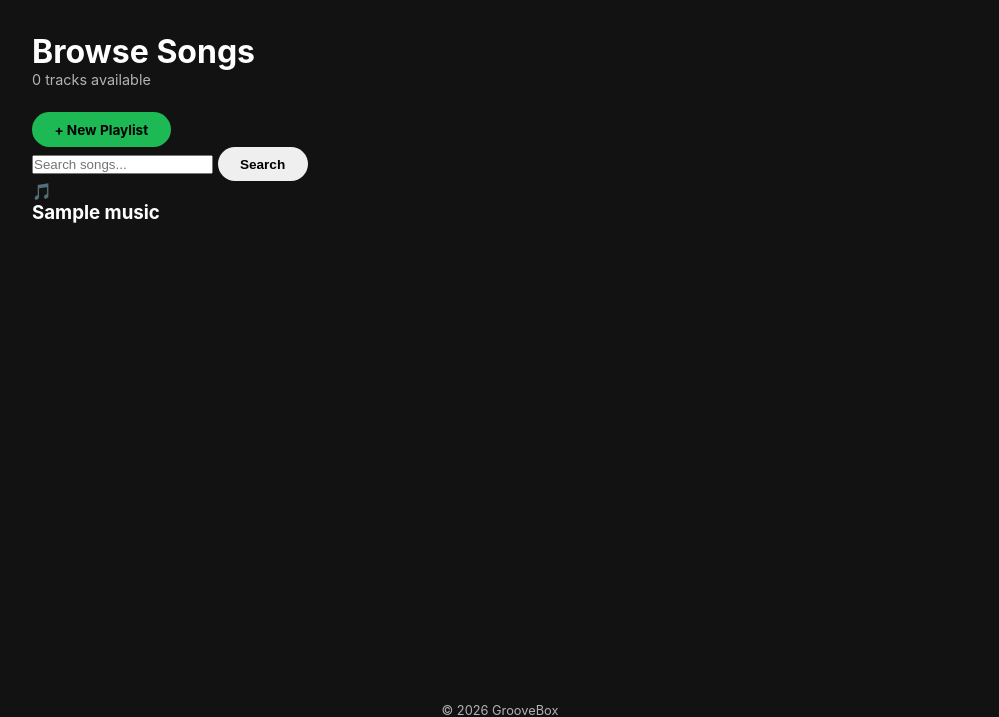
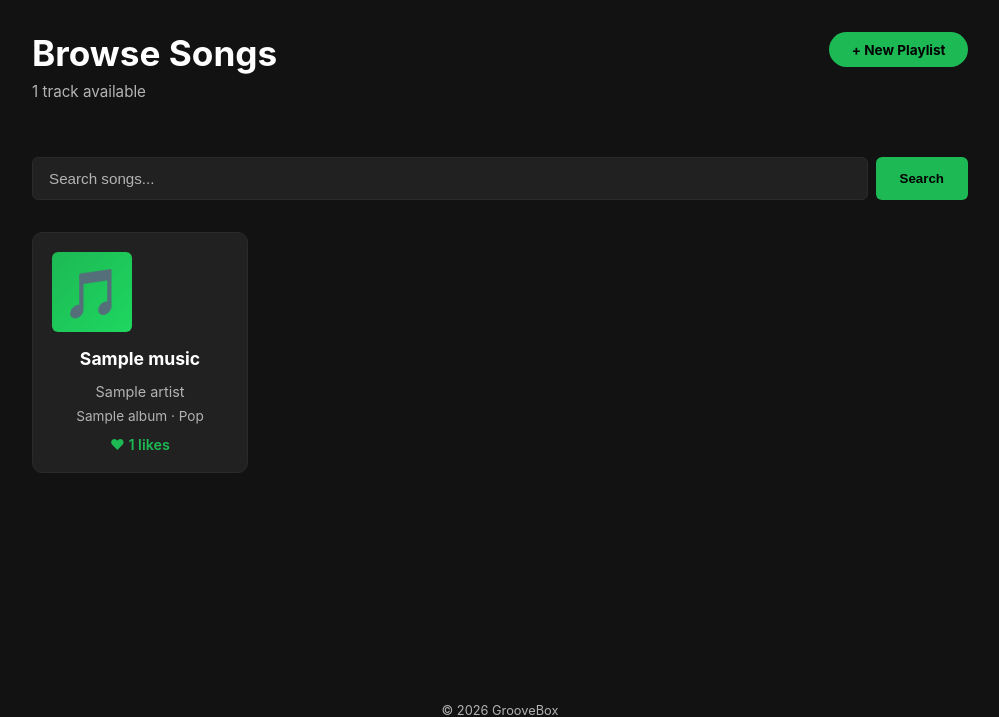
Before and after one commit to f20250867-gif/workshop-project, a Django app: page / in a window 1280 px wide. Shown: the part 58-775 px from the top of the page, without its empty margins (140-1139 px from the left). Run offline with Django 5.2, Linux system fonts and the light colour scheme; tables that the repository leaves empty hold one stand-in row (values such as "Sample post").

Commit message:
frontend changed

```diff
--- a/music/static/music/style.css
+++ b/music/static/music/style.css
@@ -71,3 +71,237 @@ main { flex: 1; padding: 2rem; max-width: 1000px; margin: 0 auto; width: 100%; }
 .btn-primary:hover { background: var(--accent-hover); transform: scale(1.03); }
 
 footer { text-align: center; padding: 1.5rem; color: var(--text-secondary); font-size: 0.8rem; }
+
+/* Home Page Styles */
+.home-header {
+    display: flex;
+    justify-content: space-between;
+    align-items: flex-start;
+    margin-bottom: 2rem;
+    gap: 1.5rem;
+}
+.home-header h1 {
+    font-size: 2.2rem;
+    margin-bottom: 0.5rem;
+}
+.home-header .subtitle {
+    color: var(--text-secondary);
+    font-size: 0.95rem;
+}
+
+.search-container {
+    margin-bottom: 2rem;
+}
+.search-form {
+    display: flex;
+    gap: 0.5rem;
+}
+.search-input {
+    flex: 1;
+    padding: 0.75rem 1rem;
+    background: var(--bg-card);
+    border: 1px solid var(--border);
+    border-radius: 6px;
+    color: var(--text-primary);
+    font-size: 0.95rem;
+}
+.search-input::placeholder {
+    color: var(--text-secondary);
+}
+.search-input:focus {
+    outline: none;
+    border-color: var(--accent);
+}
+.btn-search {
+    padding: 0.75rem 1.5rem;
+    background: var(--accent);
+    color: #000;
+    border: none;
+    border-radius: 6px;
+    font-weight: 700;
+    cursor: pointer;
+    transition: background 0.15s, transform 0.1s;
+}
+.btn-search:hover {
+    background: var(--accent-hover);
+    transform: scale(1.02);
+}
+
+/* Song Grid */
+.song-grid {
+    display: grid;
+    grid-template-columns: repeat(auto-fill, minmax(180px, 1fr));
+    gap: 1.5rem;
+    margin-bottom: 2rem;
+}
+
+.song-card {
+    background: var(--bg-card);
+    border: 1px solid var(--border);
+    border-radius: 10px;
+    padding: 1.2rem;
+    text-align: center;
+    transition: transform 0.2s, background 0.2s, box-shadow 0.2s;
+    cursor: pointer;
+}
+.song-card:hover {
+    background: var(--bg-elevated);
+    transform: translateY(-4px);
+    box-shadow: 0 8px 16px rgba(29, 185, 84, 0.15);
+    border-color: var(--accent);
+}
+
+.song-art {
+    font-size: 3rem;
+    margin-bottom: 1rem;
+    display: inline-block;
+    width: 80px;
+    height: 80px;
+    background: linear-gradient(135deg, #1DB954, #1ed760);
+    border-radius: 6px;
+    display: flex;
+    align-items: center;
+    justify-content: center;
+}
+.song-title {
+    font-size: 1.1rem;
+    font-weight: 700;
+    margin-bottom: 0.75rem;
+    color: var(--text-primary);
+    line-height: 1.3;
+    word-break: break-word;
+}
+.song-artist {
+    color: var(--text-secondary);
+    font-size: 0.9rem;
+    margin-bottom: 0.5rem;
+}
+.song-meta {
+    color: var(--text-secondary);
+    font-size: 0.85rem;
+    margin-bottom: 0.5rem;
+}
+.song-likes {
+    color: var(--accent);
+    font-size: 0.9rem;
+    font-weight: 600;
+    margin-top: 0.75rem;
+}
+
+.empty-state {
+    text-align: center;
+    color: var(--text-secondary);
+    font-size: 1rem;
+    padding: 3rem 1rem;
+}
+
+/* Artist Detail Page */
+.artist-header {
+    background: linear-gradient(135deg, #1DB954 0%, #1ed760 100%);
+    color: #000;
+    border-radius: 12px;
+    padding: 2rem;
+    margin-bottom: 2rem;
+}
+.artist-header h1 {
+    font-size: 2.5rem;
+    margin-bottom: 1rem;
+    font-weight: 700;
+}
+.artist-stats {
+    display: flex;
+    gap: 2rem;
+    margin-bottom: 1.5rem;
+}
+.stat {
+    display: flex;
+    flex-direction: column;
+}
+.stat-number {
+    font-size: 1.8rem;
+    font-weight: 700;
+}
+.stat-label {
+    font-size: 0.85rem;
+    opacity: 0.8;
+    text-transform: uppercase;
+    letter-spacing: 0.03em;
+}
+
+.follow-btn {
+    background: #000;
+    color: #fff;
+    border: none;
+    padding: 0.75rem 2rem;
+    font-size: 1rem;
+    font-weight: 700;
+    border-radius: 500px;
+    cursor: pointer;
+    transition: all 0.2s;
+}
+.follow-btn:hover {
+    background: #333;
+    transform: scale(1.05);
+}
+.follow-btn.following {
+    background: #fff;
+    color: #000;
+}
+.follow-btn.following:hover {
+    background: #e0e0e0;
+}
+
+/* Sections */
+.section {
+    margin-bottom: 2.5rem;
+}
+.section h2 {
+    font-size: 1.6rem;
+    margin-bottom: 1.5rem;
+    font-weight: 700;
+    color: var(--text-primary);
+    border-bottom: 2px solid var(--accent);
+    padding-bottom: 0.75rem;
+}
+
+.music-grid {
+    display: grid;
+    grid-template-columns: repeat(auto-fill, minmax(200px, 1fr));
+    gap: 1.5rem;
+}
+.music-card {
+    background: var(--bg-card);
+    border: 1px solid var(--border);
+    border-radius: 10px;
+    padding: 1rem;
+    text-align: center;
+    transition: transform 0.2s, background 0.2s, box-shadow 0.2s;
+}
+.music-card:hover {
+    background: var(--bg-elevated);
+    transform: translateY(-4px);
+    box-shadow: 0 8px 16px rgba(29, 185, 84, 0.15);
+    border-color: var(--accent);
+}
+.music-card h3 {
+    margin: 0.75rem 0;
+    font-size: 1.05rem;
+    color: var(--text-primary);
+}
+.music-card p {
+    color: var(--text-secondary);
+    margin: 0.4rem 0;
+    font-size: 0.85rem;
+}
+.genre-badge {
+    display: inline-block;
+    background: var(--accent);
+    color: #000;
+    padding: 0.4rem 1rem;
+    border-radius: 500px;
+    font-size: 0.75rem;
+    font-weight: 700;
+    margin-top: 0.75rem;
+    text-transform: uppercase;
+    letter-spacing: 0.02em;
+}
--- a/music/templates/music/home.html
+++ b/music/templates/music/home.html
@@ -6,30 +6,28 @@
 <div class="home-header">
     <div>
         <h1>Browse Songs</h1>
-        <p class="subtitle">{{ songs|length }} track{{ songs|length|pluralize }} available</p>
+        <p class="subtitle">{{ music_list|length }} track{{ music_list|length|pluralize }} available</p>
     </div>
     <a href="{% url 'create_playlist' %}" class="btn btn-primary">+ New Playlist</a>
 </div>
-<div>
-    <form method="get" class="d-flex">
-        <div class="input-group input-group-sm">
-            <!-- Preserves the user's search text after page reload -->
-            <input type="text" name="music" class="form-control" placeholder="Search songs..."
-                value="">
-            <button class="btn btn-outline-secondary" type="submit">Search</button>
-        </div>
+
+<div class="search-container">
+    <form method="get" class="search-form">
+        <input type="text" name="music" class="search-input" placeholder="Search songs...">
+        <button type="submit" class="btn-search">Search</button>
     </form>
 </div>
+
 {% if music_list %}
 <div class="song-grid">
     {% for music in music_list %}
-    <div class="card song-card">
+    <div class="song-card">
         <div class="song-art">🎵</div>
         <h3 class="song-title">{{ music.title }}</h3>
-        <!-- <p class="song-artist">{{ music.artist }}</p>
-                <p class="song-meta">{{ music.album.title }} · {{ music.genre }}</p> -->
-        {% if music.like_count %}
-        <p class="song-likes">♥ {{ music.like_count }}</p>
+        <p class="song-artist">{{ music.artist }}</p>
+        <p class="song-meta">{{ music.album.title }} · {{ music.get_genre_display }}</p>
+        {% if music.likes.count %}
+        <p class="song-likes">♥ {{ music.likes.count }} likes</p>
         {% endif %}
     </div>
     {% endfor %}
```
